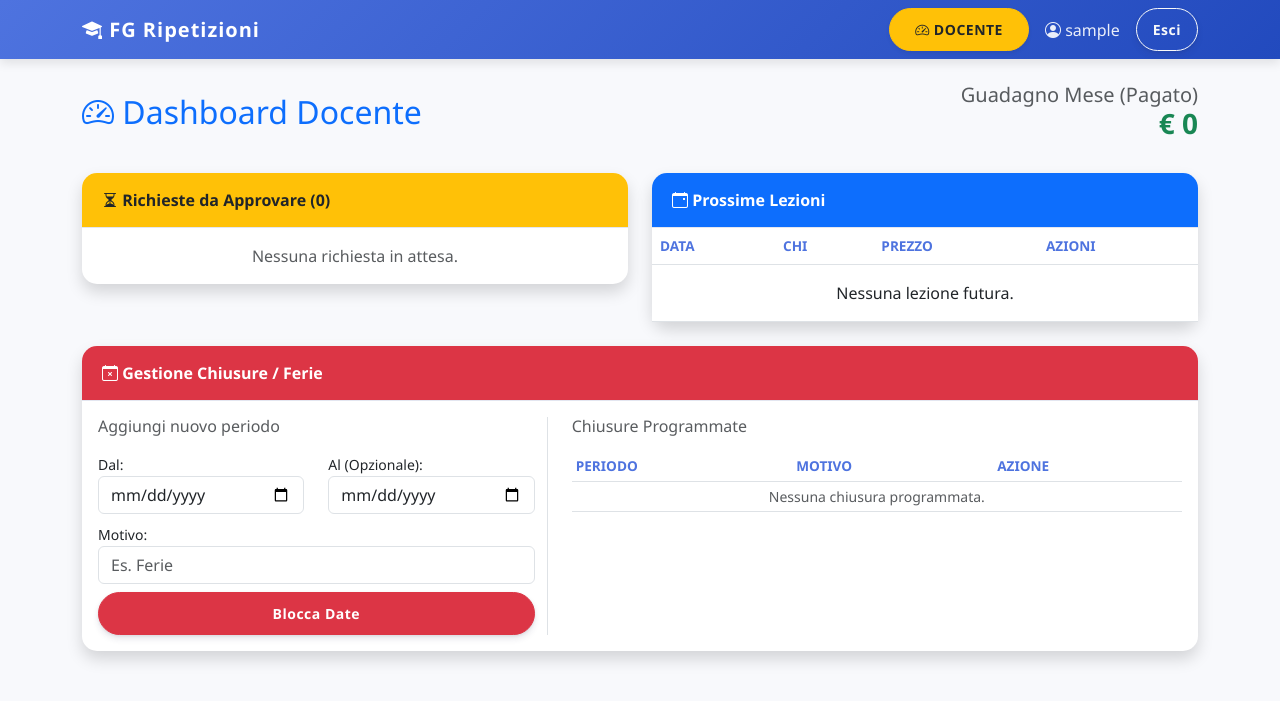
After one commit to frago0312/fg-ripetizioni, a Django app: page /dashboard-docente/ in a window 1280 px wide. The commit adds this page. Shown: the top 701 px of the page. Run offline with Django 5.2, Linux system fonts and the light colour scheme; the visitor is signed in with stand-in values (Sample User, id 1); data that the repository does not hold is empty.

Commit message:
aggiunta dashboard docente e chiusure programmate

```diff
--- a/core/forms.py
+++ b/core/forms.py
@@ -1,7 +1,7 @@
 from django import forms
 from django.contrib.auth.forms import UserCreationForm
 from django.contrib.auth.models import User
-from .models import Lezione, Disponibilita, Profilo
+from .models import Lezione, Disponibilita, Profilo, GiornoChiusura
 import datetime
 from django.utils import timezone
 from datetime import timedelta
@@ -117,3 +117,23 @@ class ProfiloForm(forms.ModelForm):
             'indirizzo': forms.TextInput(attrs={'class': 'form-control', 'placeholder': 'Via Roma 1, Firenze'}),
             'scuola': forms.TextInput(attrs={'class': 'form-control', 'placeholder': 'Scuola e Classe'}),
         }
+
+
+class ChiusuraForm(forms.ModelForm):
+    class Meta:
+        model = GiornoChiusura
+        fields = ['data_inizio', 'data_fine', 'motivo']
+        widgets = {
+            'data_inizio': forms.DateInput(attrs={'type': 'date', 'class': 'form-control'}),
+            'data_fine': forms.DateInput(attrs={'type': 'date', 'class': 'form-control', 'placeholder': 'Opzionale'}),
+            'motivo': forms.TextInput(attrs={'class': 'form-control', 'placeholder': 'Es. Ferie'}),
+        }
+
+    def clean(self):
+        cleaned_data = super().clean()
+        inizio = cleaned_data.get("data_inizio")
+        fine = cleaned_data.get("data_fine")
+
+        # Se c'è una data fine, controlliamo che non sia antecedente all'inizio
+        if fine and fine < inizio:
+            self.add_error('data_fine', "La data fine non può essere prima dell'inizio!")
--- a/core/views.py
+++ b/core/views.py
@@ -7,10 +7,12 @@ from django.conf import settings
 from django.http import HttpResponse
 from datetime import datetime, timedelta, time
 from django.utils import timezone
+from django.utils.http import urlencode
+from django.contrib.admin.views.decorators import staff_member_required
 
 # IMPORTA IL NUOVO FORM DI REGISTRAZIONE
-from .forms import PrenotazioneForm, RegistrazioneForm, ProfiloForm
-from .models import Lezione, Disponibilita, Profilo
+from .forms import PrenotazioneForm, RegistrazioneForm, ProfiloForm, ChiusuraForm
+from .models import Lezione, Disponibilita, Profilo, GiornoChiusura
 
 
 @login_required
@@ -83,6 +85,14 @@ def get_orari_disponibili(request):
         data_scelta = datetime.strptime(data_str, "%Y-%m-%d").date()
     except ValueError:
         return HttpResponse("<option value=''>Data non valida</option>")
+
+    chiusura = GiornoChiusura.objects.filter(
+        data_inizio__lte=data_scelta,
+        data_fine__gte=data_scelta
+    ).first()
+
+    if chiusura:
+        return HttpResponse(f"<option value=''>Non disponibile: {chiusura.motivo or 'Chiuso'}</option>")
 
     giorno_settimana = data_scelta.weekday()
 
@@ -158,3 +168,107 @@ def profilo_view(request):
         form = ProfiloForm(instance=profilo)
 
     return render(request, 'core/profilo.html', {'form': form})
+
+
+# --- NUOVA VISTA: DASHBOARD DOCENTE ---
+@staff_member_required
+def dashboard_docente(request):
+    # Gestione salvataggio Form Chiusura
+    if request.method == 'POST' and 'btn_chiusura' in request.POST:
+        form_chiusura = ChiusuraForm(request.POST)
+        if form_chiusura.is_valid():
+            form_chiusura.save()
+            messages.success(request, "Periodo di chiusura aggiunto!")
+            return redirect('dashboard_docente')
+    else:
+        form_chiusura = ChiusuraForm()
+
+    oggi = timezone.now()
+
+    # Dati standard della dashboard
+    richieste = Lezione.objects.filter(stato='RICHIESTA').order_by('data_inizio')
+    future = Lezione.objects.filter(stato='CONFERMATA', data_inizio__gte=oggi).order_by('data_inizio')
+
+    inizio_mese = today = timezone.now().date().replace(day=1)
+    guadagno = \
+    Lezione.objects.filter(stato='CONFERMATA', data_inizio__gte=inizio_mese, pagata=True).aggregate(Sum('prezzo'))[
+        'prezzo__sum'] or 0
+
+    # Lista delle chiusure future (per poterle cancellare)
+    chiusure_future = GiornoChiusura.objects.filter(data_fine__gte=oggi.date()).order_by('data_inizio')
+
+    return render(request, 'core/dashboard_docente.html', {
+        'richieste': richieste,
+        'future': future,
+        'guadagno': guadagno,
+        'form_chiusura': form_chiusura,  # Passiamo il form al template
+        'chiusure_future': chiusure_future  # Passiamo la lista al template
+    })
+
+
+# --- NUOVE VISTE: AZIONI RAPIDE (Accetta/Rifiuta) ---
+@staff_member_required
+def gestisci_lezione(request, lezione_id, azione):
+    lezione = Lezione.objects.get(id=lezione_id)
+
+    if azione == 'accetta':
+        lezione.stato = 'CONFERMATA'
+        lezione.save()
+
+        # --- GENERAZIONE LINK GOOGLE CALENDAR ---
+        inizio = lezione.data_inizio
+        fine = inizio + timedelta(hours=float(lezione.durata_ore))
+        # Formato data per Google: YYYYMMDDThhmmssZ (UTC) o YYYYMMDDThhmmss (Local)
+        fmt = "%Y%m%dT%H%M%S"
+
+        params = {
+            'action': 'TEMPLATE',
+            'text': f"Ripetizioni con Francesco ({lezione.materia if hasattr(lezione, 'materia') else 'Lezione'})",
+            'dates': f"{inizio.strftime(fmt)}/{fine.strftime(fmt)}",
+            'details': f"Note: {lezione.note}",
+            'location': lezione.get_luogo_display(),
+        }
+        link_calendar = f"https://calendar.google.com/calendar/render?{urlencode(params)}"
+
+        # --- INVIO MAIL ---
+        if lezione.studente.email:
+            send_mail(
+                '✅ Lezione Confermata + Calendario',
+                f"""Ciao {lezione.studente.first_name}!
+La lezione è confermata.
+
+📅 Data: {lezione.data_inizio.strftime("%d/%m ore %H:%M")}
+📍 Luogo: {lezione.get_luogo_display()}
+
+👇 Clicca qui per aggiungerla al tuo calendario:
+{link_calendar}
+
+A presto!""",
+                settings.DEFAULT_FROM_EMAIL,
+                [lezione.studente.email],
+                fail_silently=True
+            )
+        messages.success(request, "Lezione confermata e mail inviata!")
+
+    elif azione == 'rifiuta':
+        lezione.stato = 'RIFIUTATA'
+        lezione.save()
+        # Invia mail rifiuto semplice...
+        if lezione.studente.email:
+            send_mail('❌ Lezione annullata', 'Ciao, purtroppo non riesco per quell\'orario.',
+                      settings.DEFAULT_FROM_EMAIL, [lezione.studente.email], fail_silently=True)
+        messages.warning(request, "Lezione rifiutata.")
+
+    elif azione == 'pagata':
+        lezione.pagata = True
+        lezione.save()
+        messages.success(request, "Pagamento registrato.")
+
+    return redirect('dashboard_docente')
+
+@staff_member_required
+def elimina_chiusura(request, chiusura_id):
+    chiusura = GiornoChiusura.objects.get(id=chiusura_id)
+    chiusura.delete()
+    messages.success(request, "Riapertura effettuata (chiusura cancellata).")
+    return redirect('dashboard_docente')
--- a/ripetizioni/urls.py
+++ b/ripetizioni/urls.py
@@ -29,4 +29,7 @@ urlpatterns = [
     path('prenota/', views.prenota, name='prenota'),
     path('htmx/get-orari/', views.get_orari_disponibili, name='get_orari'),
     path('profilo/', views.profilo_view, name='profilo'),
+    path('dashboard-docente/', views.dashboard_docente, name='dashboard_docente'),
+    path('gestisci-lezione/<int:lezione_id>/<str:azione>/', views.gestisci_lezione, name='gestisci_lezione'),
+    path('elimina-chiusura/<int:chiusura_id>/', views.elimina_chiusura, name='elimina_chiusura'),
 ]
--- a/templates/base.html
+++ b/templates/base.html
@@ -79,6 +79,15 @@
             <div class="collapse navbar-collapse" id="navbarNav">
                 <ul class="navbar-nav ms-auto align-items-center">
                     {% if user.is_authenticated %}
+
+                        {% if user.is_staff %}
+                            <li class="nav-item me-3">
+                                <a href="{% url 'dashboard_docente' %}" class="btn btn-warning btn-sm text-dark fw-bold shadow-sm">
+                                    <i class="bi bi-speedometer2"></i> DOCENTE
+                                </a>
+                            </li>
+                        {% endif %}
+
                         <li class="nav-item me-3">
                             <a href="{% url 'profilo' %}" class="nav-link-custom" title="Modifica i tuoi dati">
                                 <i class="bi bi-person-circle"></i> {{ user.username }}
--- /dev/null
+++ b/templates/core/dashboard_docente.html
@@ -0,0 +1,178 @@
+{% extends 'base.html' %}
+
+{% block content %}
+<div class="d-flex justify-content-between align-items-center mb-4">
+    <h2 class="text-primary"><i class="bi bi-speedometer2"></i> Dashboard Docente</h2>
+    <div class="text-end">
+        <h5 class="text-muted mb-0">Guadagno Mese (Pagato)</h5>
+        <h3 class="text-success fw-bold">€ {{ guadagno }}</h3>
+    </div>
+</div>
+
+<div class="row">
+    <div class="col-lg-6 mb-4">
+        <div class="card shadow border-left-warning">
+            <div class="card-header bg-warning text-dark fw-bold">
+                <i class="bi bi-hourglass-split"></i> Richieste da Approvare ({{ richieste.count }})
+            </div>
+            <div class="card-body p-0">
+                <div class="list-group list-group-flush">
+                    {% for lezione in richieste %}
+                    <div class="list-group-item">
+                        <div class="d-flex w-100 justify-content-between">
+                            <h5 class="mb-1">{{ lezione.studente.first_name }} {{ lezione.studente.last_name }}</h5>
+                            <small class="text-muted">{{ lezione.data_inizio|date:"d/m H:i" }}</small>
+                        </div>
+                        <p class="mb-1">
+                            {{ lezione.durata_ore }}h - {{ lezione.get_luogo_display }} <br>
+                            <i class="bi bi-chat-quote"></i> <em>{{ lezione.note|default:"--" }}</em>
+                        </p>
+
+                        <div class="mt-2 d-flex gap-2">
+                            <a href="{% url 'gestisci_lezione' lezione.id 'accetta' %}" class="btn btn-success btn-sm">
+                                <i class="bi bi-check-lg"></i> Accetta
+                            </a>
+                            <a href="{% url 'gestisci_lezione' lezione.id 'rifiuta' %}" class="btn btn-danger btn-sm">
+                                <i class="bi bi-x-lg"></i> Rifiuta
+                            </a>
+
+                            {% if lezione.studente.profilo.telefono %}
+                            <a href="https://wa.me/{{ lezione.studente.profilo.telefono|cut:' ' }}" target="_blank" class="btn btn-success btn-sm" style="background-color: #25D366; border:none;">
+                                <i class="bi bi-whatsapp"></i> Chat
+                            </a>
+                            {% endif %}
+                        </div>
+                    </div>
+                    {% empty %}
+                    <div class="p-3 text-center text-muted">Nessuna richiesta in attesa.</div>
+                    {% endfor %}
+                </div>
+            </div>
+        </div>
+    </div>
+
+    <div class="col-lg-6">
+        <div class="card shadow border-left-primary">
+            <div class="card-header bg-primary text-white fw-bold">
+                <i class="bi bi-calendar-event"></i> Prossime Lezioni
+            </div>
+            <div class="card-body p-0">
+                <table class="table table-hover mb-0">
+                    <thead>
+                        <tr>
+                            <th>Data</th>
+                            <th>Chi</th>
+                            <th>Prezzo</th>
+                            <th>Azioni</th>
+                        </tr>
+                    </thead>
+                    <tbody>
+                        {% for lezione in future|slice:":10" %} <tr>
+                            <td class="fw-bold">{{ lezione.data_inizio|date:"d/m H:i" }}</td>
+                            <td>
+                                {{ lezione.studente.first_name }}
+                                {% if lezione.studente.profilo.telefono %}
+                                <a href="https://wa.me/{{ lezione.studente.profilo.telefono|cut:' ' }}" target="_blank" class="text-success ms-1">
+                                    <i class="bi bi-whatsapp"></i>
+                                </a>
+                                {% endif %}
+                            </td>
+                            <td>
+                                € {{ lezione.prezzo }}
+                                {% if lezione.pagata %}
+                                    <i class="bi bi-check-circle-fill text-success" title="Pagata"></i>
+                                {% else %}
+                                    <i class="bi bi-circle text-danger" title="Da Pagare"></i>
+                                {% endif %}
+                            </td>
+                            <td>
+                                {% if not lezione.pagata %}
+                                <a href="{% url 'gestisci_lezione' lezione.id 'pagata' %}" class="btn btn-outline-success btn-sm py-0" title="Segna Pagata">
+                                    <i class="bi bi-cash"></i>
+                                </a>
+                                {% endif %}
+                            </td>
+                        </tr>
+                        {% empty %}
+                        <tr><td colspan="4" class="text-center p-3">Nessuna lezione futura.</td></tr>
+                        {% endfor %}
+                    </tbody>
+                </table>
+            </div>
+        </div>
+    </div>
+</div>
+
+<div class="row mt-4">
+    <div class="col-12">
+        <div class="card shadow border-left-danger">
+            <div class="card-header bg-danger text-white fw-bold">
+                <i class="bi bi-calendar-x"></i> Gestione Chiusure / Ferie
+            </div>
+            <div class="card-body">
+                <div class="row">
+                    <div class="col-md-5 border-end">
+                        <h6 class="text-muted mb-3">Aggiungi nuovo periodo</h6>
+                        <form method="post">
+                            {% csrf_token %}
+                            <input type="hidden" name="btn_chiusura" value="1">
+
+                            <div class="row mb-2">
+                                <div class="col-6">
+                                    <label class="small">Dal:</label>
+                                    {{ form_chiusura.data_inizio }}
+                                </div>
+                                <div class="col-6">
+                                    <label class="small">Al (Opzionale):</label>
+                                    {{ form_chiusura.data_fine }}
+                                </div>
+                            </div>
+                            <div class="mb-2">
+                                <label class="small">Motivo:</label>
+                                {{ form_chiusura.motivo }}
+                            </div>
+                            <button type="submit" class="btn btn-danger btn-sm w-100">Blocca Date</button>
+                        </form>
+                    </div>
+
+                    <div class="col-md-7 ps-md-4">
+                        <h6 class="text-muted mb-3">Chiusure Programmate</h6>
+                        <div class="table-responsive">
+                            <table class="table table-sm table-hover">
+                                <thead>
+                                    <tr>
+                                        <th>Periodo</th>
+                                        <th>Motivo</th>
+                                        <th>Azione</th>
+                                    </tr>
+                                </thead>
+                                <tbody>
+                                    {% for c in chiusure_future %}
+                                    <tr>
+                                        <td>
+                                            {% if c.data_inizio == c.data_fine %}
+                                                {{ c.data_inizio|date:"d M Y" }}
+                                            {% else %}
+                                                {{ c.data_inizio|date:"d M" }} - {{ c.data_fine|date:"d M Y" }}
+                                            {% endif %}
+                                        </td>
+                                        <td>{{ c.motivo }}</td>
+                                        <td>
+                                            <a href="{% url 'elimina_chiusura' c.id %}" class="btn btn-outline-secondary btn-sm py-0" onclick="return confirm('Sicuro di voler riaprire queste date?');">
+                                                <i class="bi bi-trash"></i>
+                                            </a>
+                                        </td>
+                                    </tr>
+                                    {% empty %}
+                                    <tr><td colspan="3" class="text-center text-muted small">Nessuna chiusura programmata.</td></tr>
+                                    {% endfor %}
+                                </tbody>
+                            </table>
+                        </div>
+                    </div>
+                </div>
+            </div>
+        </div>
+    </div>
+</div>
+{% endblock %}
```
Also changed, not shown: core/admin.py (+10 -4 lines), core/models.py (+23 -0 lines), core/migrations/0006_giornochiusura.py (added), core/migrations/0007_alter_giornochiusura_options_alter_profilo_options_and_more.py (added).
